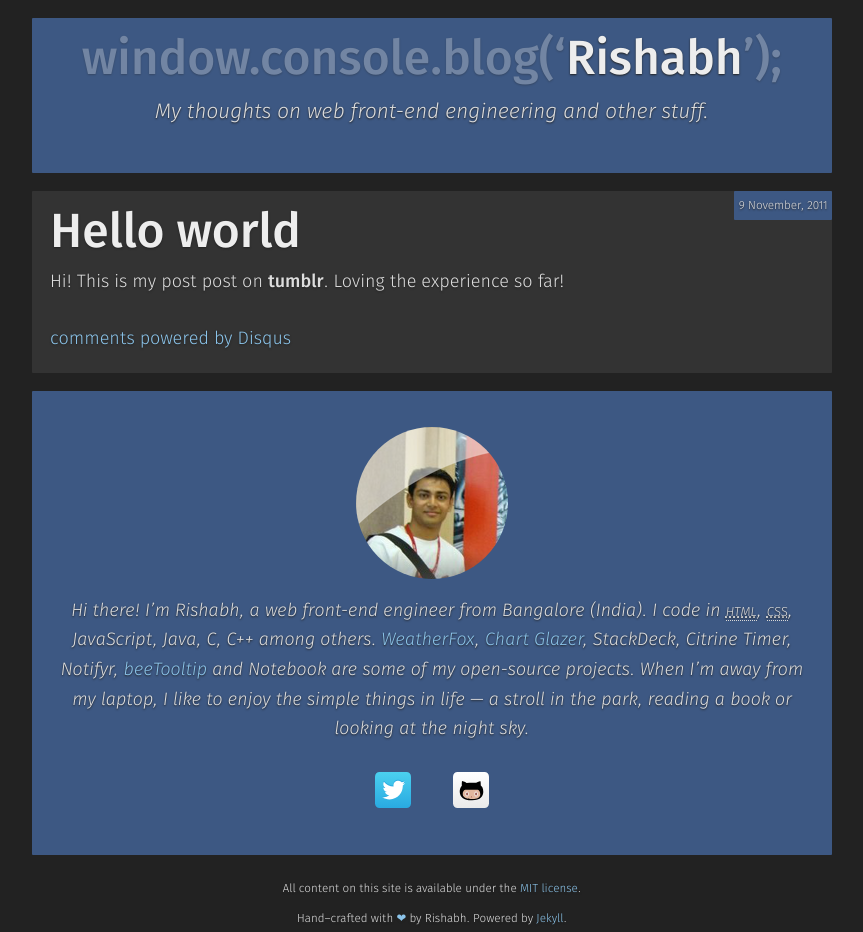
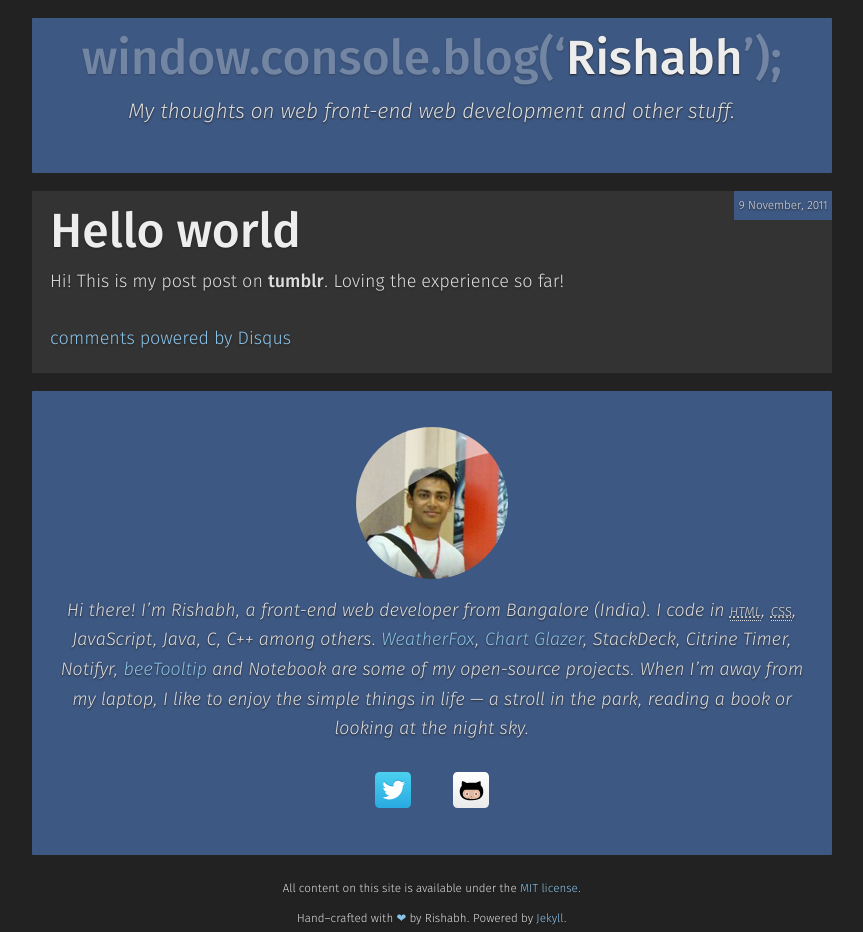
Before and after one commit to rishabh-ink/rishabhsrao.github.io, a Jekyll site: the page built from _posts/2011-11-09-hello-world-2.markdown, in a window 1280 px wide. Shown: the whole page, without its empty margins (208-1071 px from the left). Built offline with Jekyll 4.4.1, drawn with Linux system fonts in a browser that asks for light colours; Markdown is read by kramdown in place of the engine named in the settings; comment, search, counter and statistics services are not loaded.

Commit message:
Edited desc.

```diff
--- a/_config.yml
+++ b/_config.yml
@@ -1,5 +1,5 @@
 title: Rishabh
-sub_title: My thoughts on web front-end engineering and other stuff.
+sub_title: My thoughts on web front-end web development and other stuff.
 author: Rishabh Rao
 url: http://rishabhsrao.github.io
 image: http://rishabhsrao.github.io/apple-touch-icon-precomposed.png
--- a/_includes/site-description.html
+++ b/_includes/site-description.html
@@ -1,7 +1,7 @@
 <aside class="banner">
   <div class="profile  profile__picture"></div>
   <div class="profile  profile__description">
-    <p>Hi there! I&rsquo;m Rishabh, a web front-end engineer from Bangalore (India). I code in <abbr title="Hyper Text Markup Language">HTML</abbr>, <abbr title="Cascading Style Sheets">CSS</abbr>, JavaScript, Java, C, C++ among others. <a href="{% post_url 2013-03-10-weather-fox %}">WeatherFox</a>, <a href="{% post_url 2010-08-17-chart-glazer %}">Chart Glazer</a>, StackDeck, Citrine Timer, Notifyr, <a href="{% post_url 2013-02-24-jquery-dot-beetooltip %}">beeTooltip</a> and Notebook are some of my open-source projects. When I&rsquo;m away from my laptop, I like to enjoy the simple things in life &mdash; a stroll in the park, reading a book or looking at the night sky.</p>
+    <p>Hi there! I&rsquo;m Rishabh, a front-end web developer from Bangalore (India). I code in <abbr title="Hyper Text Markup Language">HTML</abbr>, <abbr title="Cascading Style Sheets">CSS</abbr>, JavaScript, Java, C, C++ among others. <a href="{% post_url 2013-03-10-weather-fox %}">WeatherFox</a>, <a href="{% post_url 2010-08-17-chart-glazer %}">Chart Glazer</a>, StackDeck, Citrine Timer, Notifyr, <a href="{% post_url 2013-02-24-jquery-dot-beetooltip %}">beeTooltip</a> and Notebook are some of my open-source projects. When I&rsquo;m away from my laptop, I like to enjoy the simple things in life &mdash; a stroll in the park, reading a book or looking at the night sky.</p>
   </div>
   <div class="profile  profile__social">
     <ul class="social__menu">
```
